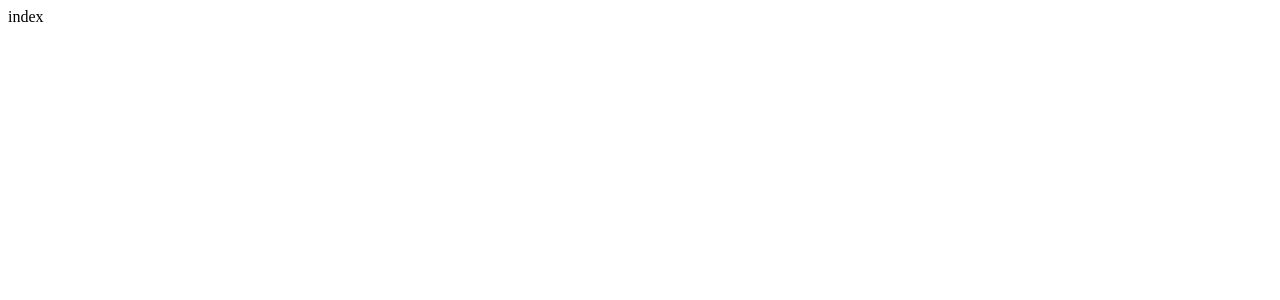
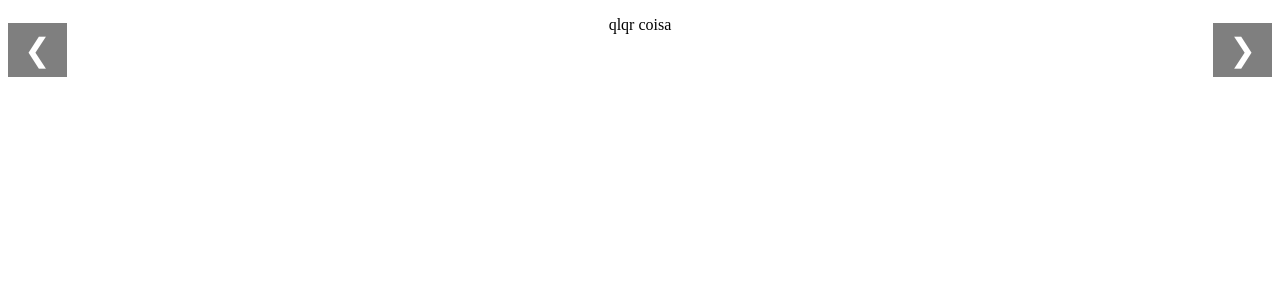
Before and after one commit to juliafclima/trabalho-react-grupo2, a React (Vite) app in the folder trabalho-react-g2/: page /album in a window 1280 px wide. Shown: the top 300 px of the page. Built offline with nearby package versions, Linux system fonts and the light colour scheme.

Commit message:
feat: Subindo parte do album

```diff
--- a/trabalho-react-g2/src/App.jsx
+++ b/trabalho-react-g2/src/App.jsx
@@ -6,6 +6,7 @@ export default function App() {
     <>
     {/* tag 1.0.0 */}
       <BrowserRouter>
+
         <AppRouter />
       </BrowserRouter>
     </>
--- a/trabalho-react-g2/src/pages/Album/index.jsx
+++ b/trabalho-react-g2/src/pages/Album/index.jsx
@@ -1,7 +1,44 @@
-import React from 'react'
+import React from 'react';
+import './style.css';
+// import imgLizz from '../../assets/img/lizz.jpeg';
 
 export default function Album() {
+  //const url = 'https://loremflickr.com/200/201';
+  const fotos = [
+    'imgLizz',
+    'imgLizz',
+    'imgLizz',
+    // Adicione mais fotos conforme necessário
+  ];
+
+  let fotoAtual = 1;
+
+  function mudarFoto(n) {
+    mostraFotos(fotoAtual += n);
+  }
+
+  function mostraFotos(n) {
+    let i;
+    const fotos = document.getElementsByClassName("foto");
+    if (n > fotos.length) {fotoAtual = 1}
+    if (n < 1) {fotoAtual = fotos.length}
+    for (i = 0; i < fotos.length; i++) {
+      fotos[i].style.display = "none";
+    }
+    fotos[fotoAtual-1].style.display = "block";
+  }
+
   return (
-    <div>index</div>
-  )
+
+    <div className="album">
+      <p>qlqr coisa</p>
+      <div className="w3-content w3-display-container">
+        {fotos.map((foto, index) => (
+          <div key={index} className="foto" style={{backgroundImage: `url(${foto})`}}></div>
+        ))}
+        <button className="w3-button w3-black w3-display-left" onClick={() => mudarFoto(-1)}>&#10094;</button>
+        <button className="w3-button w3-black w3-display-right" onClick={() => mudarFoto(1)}>&#10095;</button>
+      </div>
+    </div>
+  );
 }
--- a/trabalho-react-g2/src/pages/Album/style.css
+++ b/trabalho-react-g2/src/pages/Album/style.css
@@ -0,0 +1,42 @@
+.album {
+    text-align: center;
+  }
+
+  .foto {
+    width: 200px;
+    height: 200px;
+    margin: 10px;
+    background-size: cover;
+    border: 2px solid #ccc;
+    border-radius: 5px;
+    display: none;
+  }
+
+  .w3-content {
+    position: relative;
+  }
+
+  .w3-button {
+    position: absolute;
+    top: 50%;
+    transform: translateY(-50%);
+    font-size: 2em;
+    padding: 8px 16px;
+    border: none;
+    background-color: rgba(0, 0, 0, 0.5);
+    color: #fff;
+    cursor: pointer;
+    transition: background-color 0.3s;
+  }
+
+  .w3-button:hover {
+    background-color: rgba(0, 0, 0, 0.8);
+  }
+
+  .w3-display-left {
+    left: 0;
+  }
+
+  .w3-display-right {
+    right: 0;
+  }
```
Also changed, not shown: trabalho-react-g2/src/assets/img/lizz.jpeg (added).
